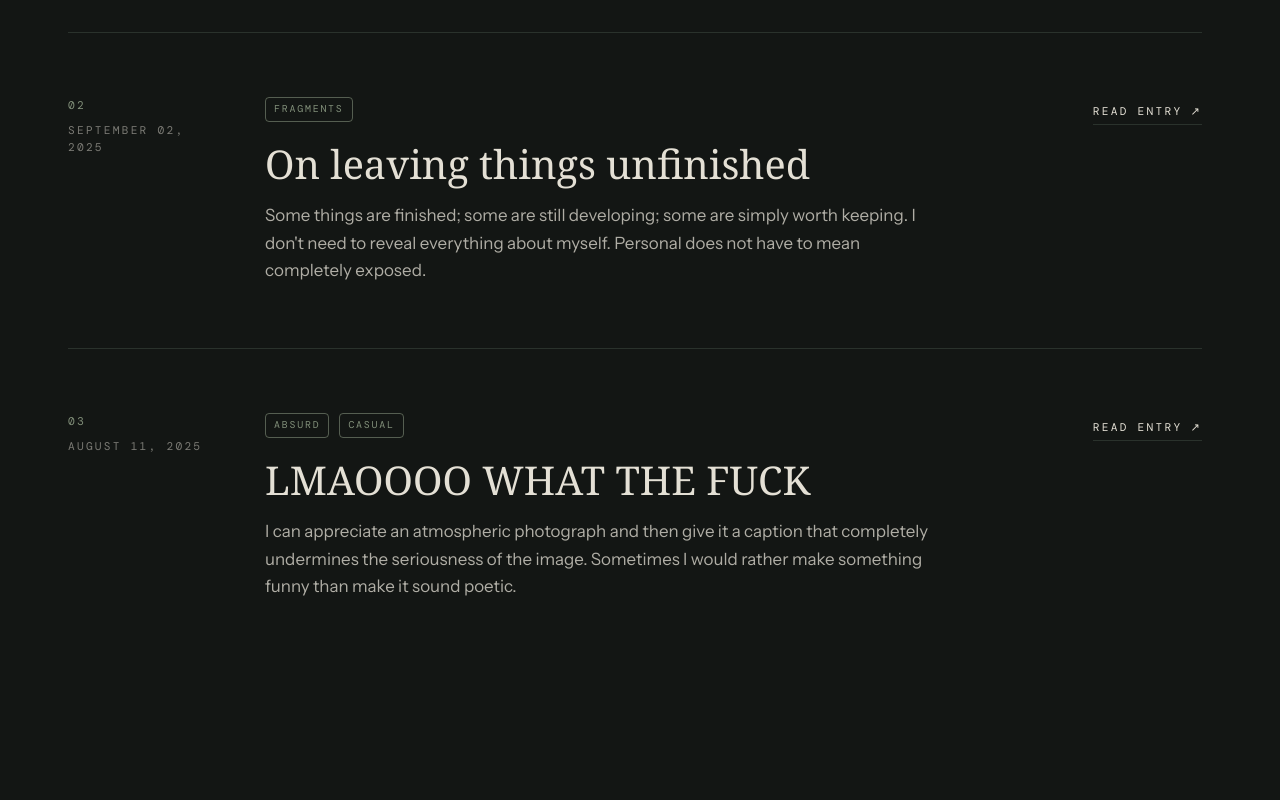
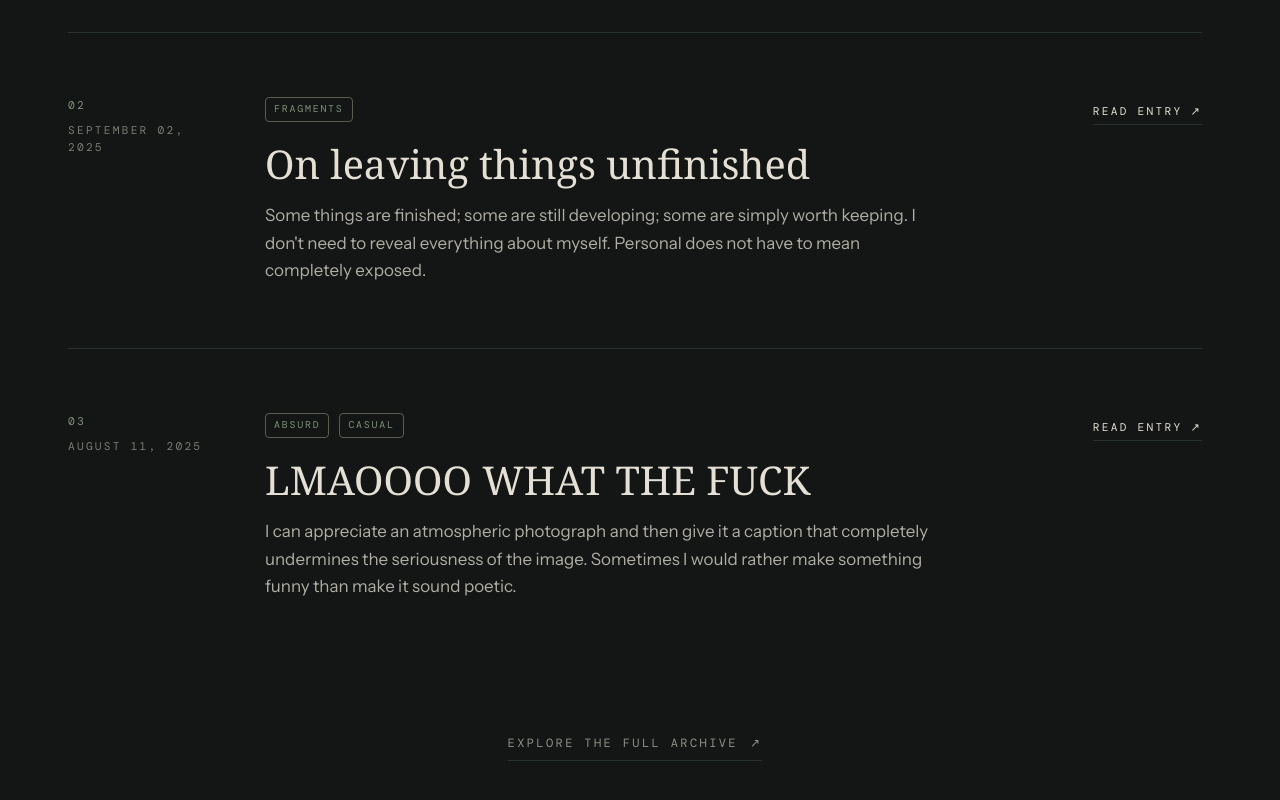
Before and after one commit to Clovescence/Valerie, a React (Vite) app: page / in a window 1280 px wide. Shown: the part 4262-5062 px from the top of the page. Built offline with nearby package versions, Linux system fonts and the light colour scheme; no server answers; the HTML template or start-up script is replaced by a standard one; a web font is replaced by a local one.

Commit message:
Diary v2

```diff
--- a/src/components/Diary.tsx
+++ b/src/components/Diary.tsx
@@ -70,7 +70,7 @@ export function Diary() {
                   <h3 className="mb-4 font-serif text-[clamp(1.75rem,1.2rem+1.6vw,2.6rem)] font-normal leading-[1.12] transition-colors duration-700 group-hover:text-sequoia-accent">
                     {entry.title}
                   </h3>
-                  <p className="max-w-2xl text-[1.06rem] leading-relaxed text-sequoia-light/75">{entry.body}</p>
+                  <p className="line-clamp-4 max-w-2xl text-[1.06rem] leading-relaxed text-sequoia-light/75">{entry.body}</p>
                 </div>
 
                 <div className="lg:col-span-2 lg:text-right">
@@ -88,6 +88,17 @@ export function Diary() {
             </Reveal>
           ))}
         </div>
+
+        <Reveal delay={200} className="mt-16 text-center">
+          <a
+            href="https://github.com/Clovescence/Valerie/issues?q=is%3Aissue+is%3Aopen+author%3AClovescence"
+            target="_blank"
+            rel="noreferrer"
+            className="link-arrow inline-flex items-center gap-3 border-b border-sequoia-border pb-2 font-mono text-[0.75rem] uppercase tracking-[0.2em] text-sequoia-light/60 transition-colors duration-500 hover:border-sequoia-accent hover:text-sequoia-accent"
+          >
+            Explore the full archive <span aria-hidden="true">↗</span>
+          </a>
+        </Reveal>
       </div>
     </section>
   );
```
Also changed, not shown: 1 other file (tests, documents, lock files or other folders).
